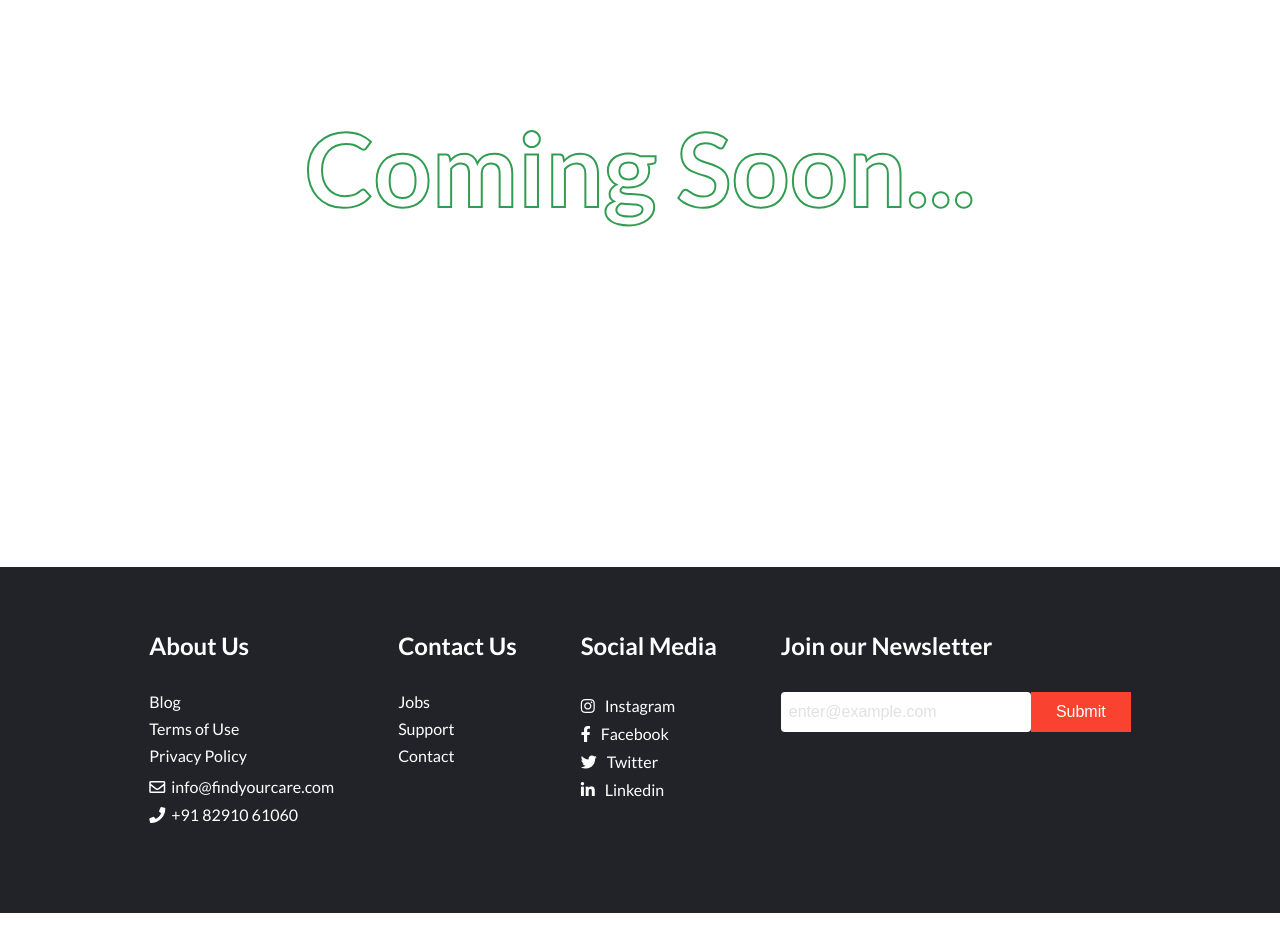
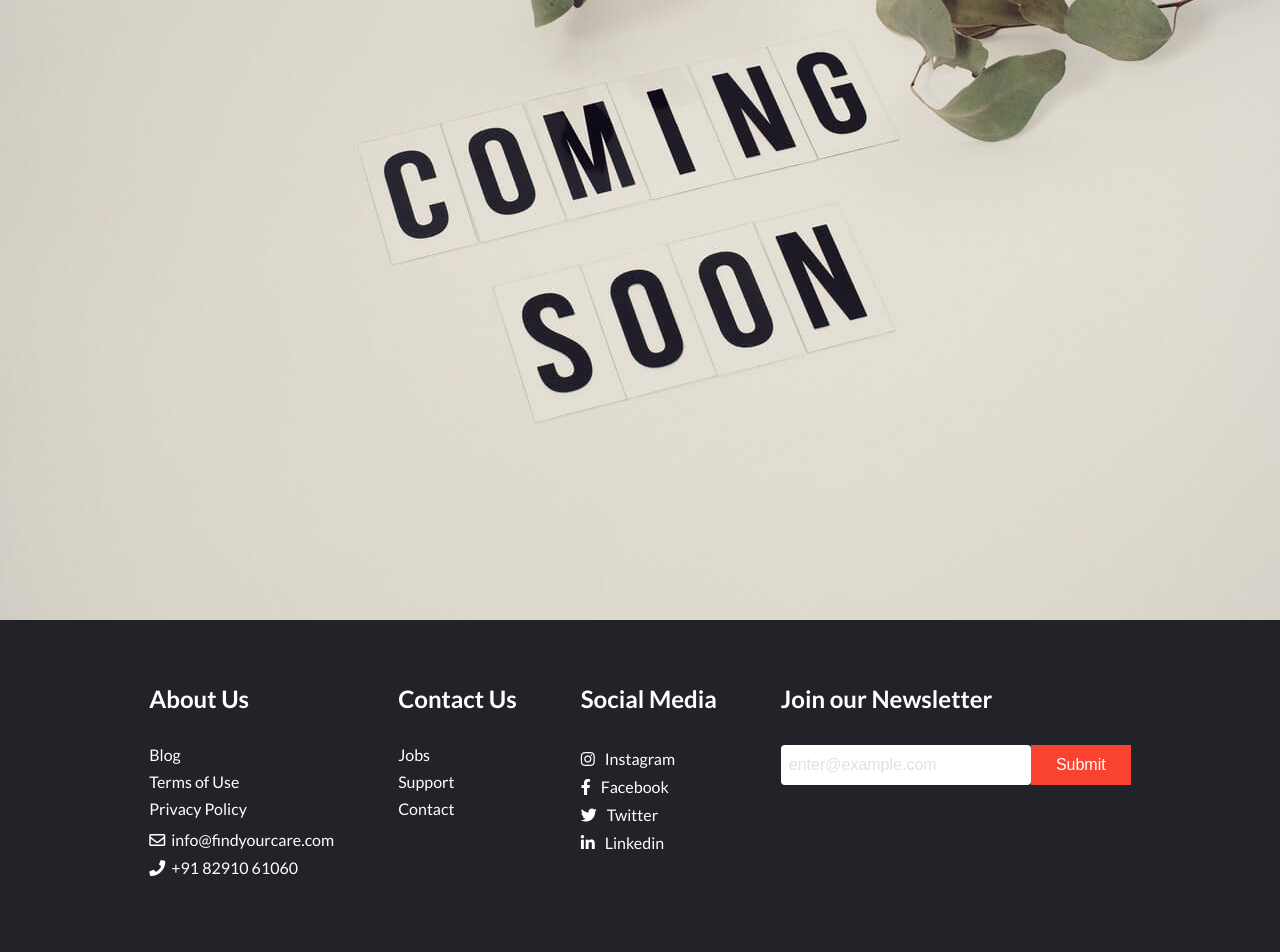
Before and after one commit to ArvindNagaonkar/FindYourCare-Version-2, a React (Create React App) app: page /jobs in a window 1280 px wide. Shown: the part 298-1250 px from the top of the page. Before the commit the page ends 1211 px from the top, so only its background shows below. Built offline with nearby package versions, Linux system fonts and the light colour scheme; no server answers; the database is empty.

Commit message:
search result bug fixed

```diff
--- a/src/Pages/Coming soon/ComingSoon.css
+++ b/src/Pages/Coming soon/ComingSoon.css
@@ -2,12 +2,10 @@
   display: flex;
   justify-content: center;
   align-items: center;
-  min-height: 100vh;
+  /* height: 600px; */
 }
 
-.comingSoon > h3 {
-  position: relative;
-  font-size: 8vw;
-  color: white;
-  -webkit-text-stroke: 2px #329d52;
+.comingSoon > img {
+  height: 100%;
+  width: 100%;
 }
--- a/src/Pages/Coming soon/ComingSoon.js
+++ b/src/Pages/Coming soon/ComingSoon.js
@@ -1,9 +1,10 @@
 import React from "react";
+import comingSoonImg from "../../assets/images/comingSoon.jpg";
 import "./ComingSoon.css";
 function ComingSoon() {
   return (
     <div className="comingSoon">
-      <h3 data-text="Coming Soon...">Coming Soon...</h3>
+      <img src={comingSoonImg} alt="" />
     </div>
   );
 }
--- a/src/Pages/Home Page/components/Navbar/Navbar.js
+++ b/src/Pages/Home Page/components/Navbar/Navbar.js
@@ -89,7 +89,7 @@ function Navbar() {
         <li>
           <a
             className="nav-links-mobile"
-            href="https://dkcoid19-tracker.herokuapp.com/"
+            href="https://dkcovid19-tracker.herokuapp.com/"
             target="_blank"
             rel="noreferrer"
           >
@@ -118,7 +118,7 @@ function Navbar() {
       </ul>
       <a
         className="navlinksBtn"
-        href="https://dkcoid19-tracker.herokuapp.com/"
+        href="https://dkcovid19-tracker.herokuapp.com/"
         target="_blank"
         rel="noreferrer"
       >
--- a/src/Pages/Home Page/footer/Footer.css
+++ b/src/Pages/Home Page/footer/Footer.css
@@ -1,6 +1,7 @@
 .footer-container {
   background-color: #212329;
   padding: 4rem 0 2rem 0;
+  justify-content: flex-end;
 }
 
 .footer {
--- a/src/Pages/Home Page/footer/Footer.js
+++ b/src/Pages/Home Page/footer/Footer.js
@@ -24,7 +24,7 @@ function Footer() {
   };
 
   return (
-    <div className="footer-container">
+    <footer className="footer-container">
       <div className="footer">
         <div className="footer-heading footer-1">
           <h2>About Us</h2>
@@ -110,7 +110,7 @@ function Footer() {
           </form>
         </div>
       </div>
-    </div>
+    </footer>
   );
 }
 
--- a/src/Pages/Search results/SearchResults.css
+++ b/src/Pages/Search results/SearchResults.css
@@ -1,6 +1,5 @@
 .SearchResult {
   margin-top: 5%;
-  height: 90vh;
 }
 
 .SearchResult-header {
--- a/src/Pages/Search results/SearchResults.js
+++ b/src/Pages/Search results/SearchResults.js
@@ -83,7 +83,7 @@ function SearchResults() {
               <img src={handleImg()} alt="" />
               <div className="searchOut-info">
                 <span>Name: {getServices()[id].company}</span>
-                <span>Contact/Links: {getServices()[id].contactLink}</span>
+                <span>Contact: {getServices()[id].contactLink}</span>
               </div>
             </div>
           );
```
Also changed, not shown: src/assets/images/comingSoon.jpg (added).
